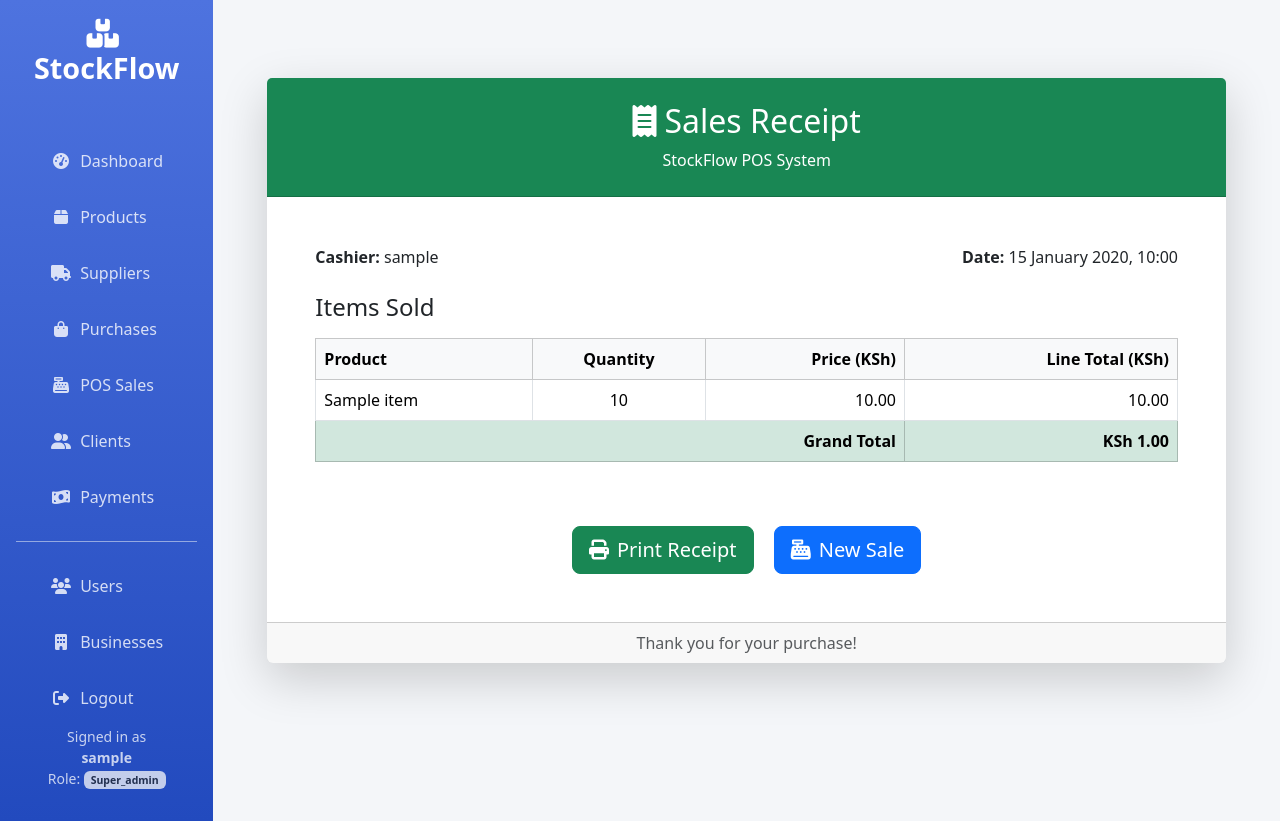
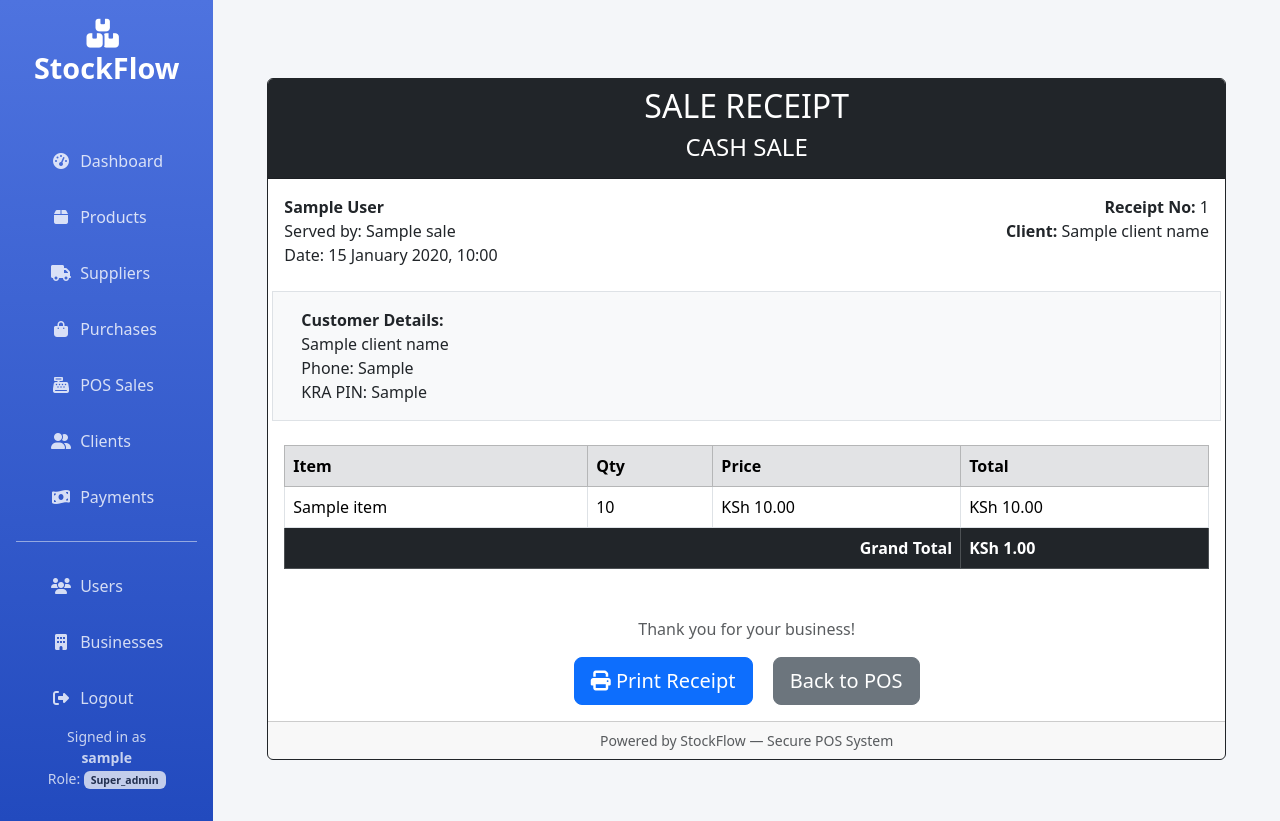
Before and after one commit to VINN5/StockFlow, a Flask app: template frontend/templates/pos_receipt.html in a window 1280 px wide. Run offline with Flask 3, Linux system fonts and the light colour scheme; the visitor is signed in with stand-in values (Sample User, id 1); the template is opened without the code that fills it: most values are stand-ins (such as "Sample title", 1, 10 or a date in 2020).

Commit message:
Enhance POS receipt: show client details, previous/new balance for credit sales

```diff
--- a/frontend/templates/pos_receipt.html
+++ b/frontend/templates/pos_receipt.html
@@ -1,65 +1,84 @@
 {% extends "base.html" %}
 
-{% block title %}Sales Receipt - StockFlow{% endblock %}
+{% block title %}Receipt - StockFlow{% endblock %}
 
 {% block content %}
 <div class="container mt-5">
-    <div class="card shadow-lg border-0">
-        <div class="card-header bg-success text-white text-center py-4">
-            <h2 class="mb-0"><i class="fas fa-receipt me-2"></i>Sales Receipt</h2>
-            <p class="mb-0 mt-2">StockFlow POS System</p>
+    <div class="card border-dark">
+        <div class="card-header bg-dark text-white text-center">
+            <h2>SALE RECEIPT</h2>
+            <h4>{{ "CREDIT SALE" if sale.payment_method == 'credit' else "CASH SALE" }}</h4>
         </div>
-        <div class="card-body p-5">
+        <div class="card-body">
             <div class="row mb-4">
-                <div class="col-md-6">
-                    <strong>Cashier:</strong> {{ session['username'] }}
+                <div class="col-6">
+                    <strong>{{ session.business_name }}</strong><br>
+                    Served by: {{ sale.cashier_name }}<br>
+                    Date: {{ sale.date.strftime('%d %B %Y, %H:%M') }}
                 </div>
-                <div class="col-md-6 text-end">
-                    <strong>Date:</strong> {{ sale.date.strftime('%d %B %Y, %H:%M') }}
+                <div class="col-6 text-end">
+                    <strong>Receipt No:</strong> {{ sale._id }}<br>
+                    {% if client_name %}
+                    <strong>Client:</strong> {{ client_name }}
+                    {% endif %}
                 </div>
             </div>
 
-            <h4 class="mb-3">Items Sold</h4>
-            <div class="table-responsive">
+            {% if client_name %}
+            <div class="row mb-4 border p-3 bg-light">
+                <div class="col-6">
+                    <strong>Customer Details:</strong><br>
+                    {{ client_name }}<br>
+                    {% if client_contact %}Phone: {{ client_contact }}<br>{% endif %}
+                    {% if client_kra_pin %}KRA PIN: {{ client_kra_pin }}{% endif %}
+                </div>
+                <div class="col-6 text-end">
+                    {% if sale.payment_method == 'credit' %}
+                    <strong>Previous Balance:</strong> KSh {{ "%.2f"|format(previous_balance) }}<br>
+                    <strong>Sale Amount:</strong> KSh {{ "%.2f"|format(sale.total_amount) }}<br>
+                    <strong class="text-danger fs-5">New Balance: KSh {{ "%.2f"|format(new_balance) }}</strong>
+                    {% endif %}
+                </div>
+            </div>
+            {% endif %}
+
             <table class="table table-bordered">
-                    <thead class="table-light">
+                <thead class="table-secondary">
                     <tr>
-                            <th>Product</th>
-                            <th class="text-center">Quantity</th>
-                            <th class="text-end">Price (KSh)</th>
-                            <th class="text-end">Line Total (KSh)</th>
+                        <th>Item</th>
+                        <th>Qty</th>
+                        <th>Price</th>
+                        <th>Total</th>
                     </tr>
                 </thead>
                 <tbody>
                     {% for item in sale.items %}
                     <tr>
                         <td>{{ item.product_name }}</td>
-                            <td class="text-center">{{ item.quantity }}</td>
-                            <td class="text-end">{{ "%.2f"|format(item.selling_price) }}</td>
-                            <td class="text-end">{{ "%.2f"|format(item.line_total) }}</td>
+                        <td>{{ item.quantity }}</td>
+                        <td>KSh {{ "%.2f"|format(item.selling_price) }}</td>
+                        <td>KSh {{ "%.2f"|format(item.line_total) }}</td>
                     </tr>
                     {% endfor %}
                 </tbody>
                 <tfoot>
-                        <tr class="table-success">
+                    <tr class="table-dark">
                         <th colspan="3" class="text-end">Grand Total</th>
-                            <th class="text-end">KSh {{ "%.2f"|format(sale.total_amount) }}</th>
+                        <th>KSh {{ "%.2f"|format(sale.total_amount) }}</th>
                     </tr>
                 </tfoot>
             </table>
-            </div>
 
             <div class="text-center mt-5">
-                <button class="btn btn-success btn-lg" onclick="window.print()">
-                    <i class="fas fa-print me-2"></i>Print Receipt
+                <p class="text-muted">Thank you for your business!</p>
+                <button class="btn btn-primary btn-lg" onclick="window.print()">
+                    <i class="fas fa-print"></i> Print Receipt
                 </button>
-                <a href="/pos" class="btn btn-primary btn-lg ms-3">
-                    <i class="fas fa-cash-register me-2"></i>New Sale
-                </a>
+                <a href="/pos" class="btn btn-secondary btn-lg ms-3">Back to POS</a>
             </div>
         </div>
-        <div class="card-footer text-center text-muted">
-            Thank you for your purchase!
+        <div class="card-footer text-center text-muted small">
+            Powered by StockFlow — Secure POS System
         </div>
     </div>
 </div>
@@ -69,6 +88,7 @@
         body * { visibility: hidden; }
         .card, .card * { visibility: visible; }
         .card { position: absolute; left: 0; top: 0; width: 100%; }
+        .no-print { display: none; }
     }
 </style>
 {% endblock %}
```
Also changed, not shown: backend/routes/pos.py (+26 -4 lines). Lines whose indentation alone changed are shown as unchanged.
